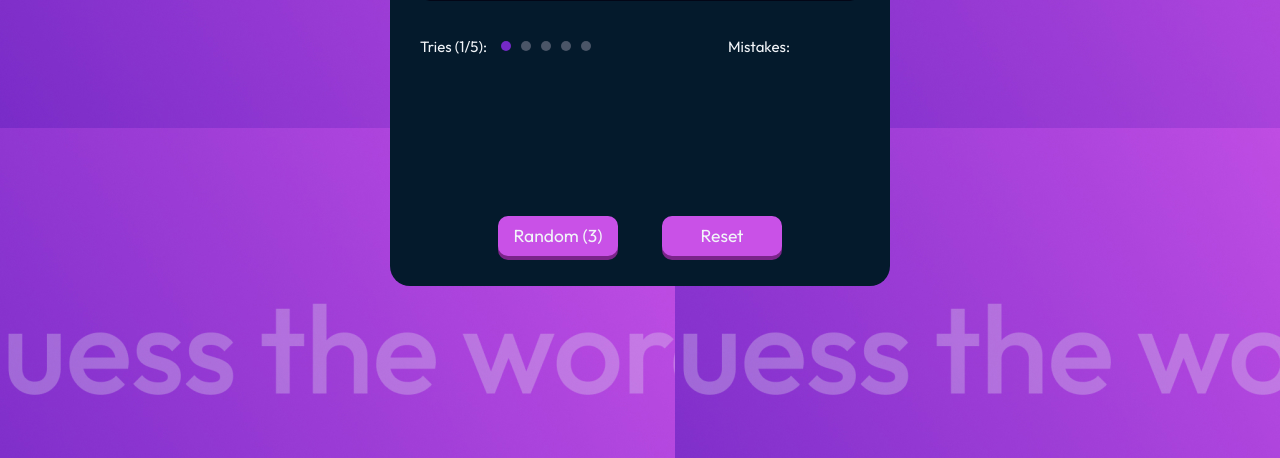
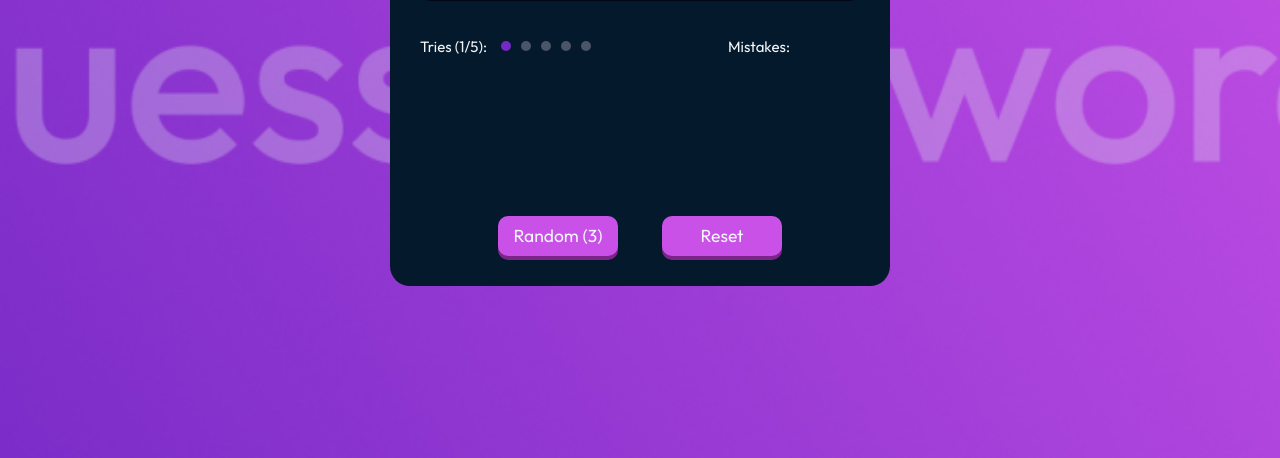
Before and after one commit to dev-RonnieTR/guess-the-word, a plain HTML site: page index.html in a window 1280 px wide. Shown: the part 342-800 px from the top of the page. Drawn offline with Linux system fonts and the light colour scheme; no server answers.

Commit message:
Change background image size and repeat properties

```diff
--- a/styles.css
+++ b/styles.css
@@ -40,7 +40,8 @@ body {
 		url("resources/bg-guess-the-word-small.jpg") 1x,
 		url("resources/bg-guess-the-word.jpg") 2x
 	);
-	background-repeat: repeat;
+	background-repeat: no-repeat;
+	background-size: cover;
 }
 
 main {
```
